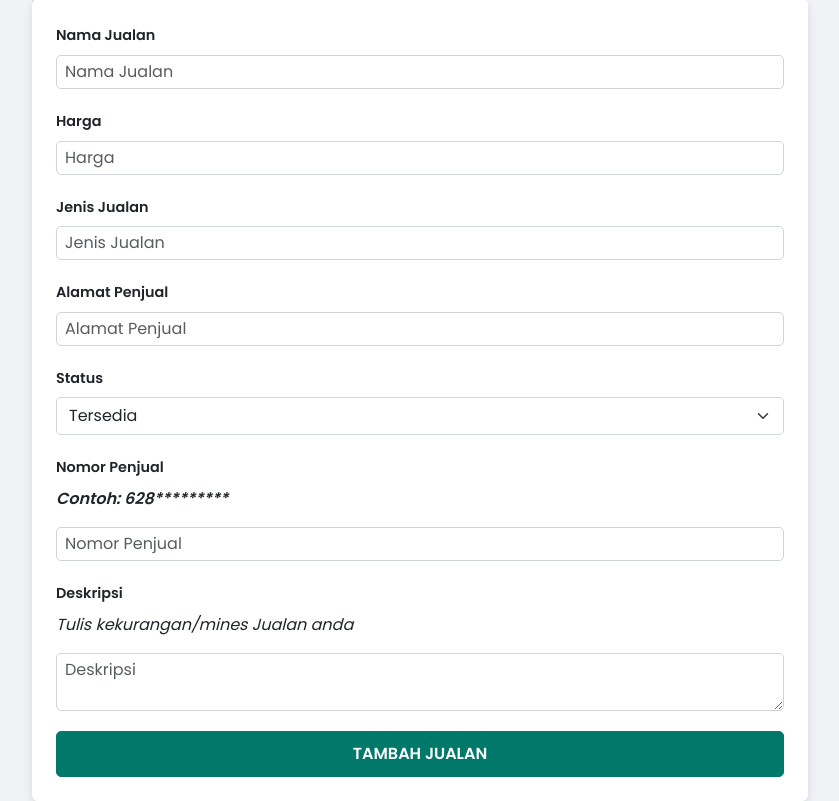
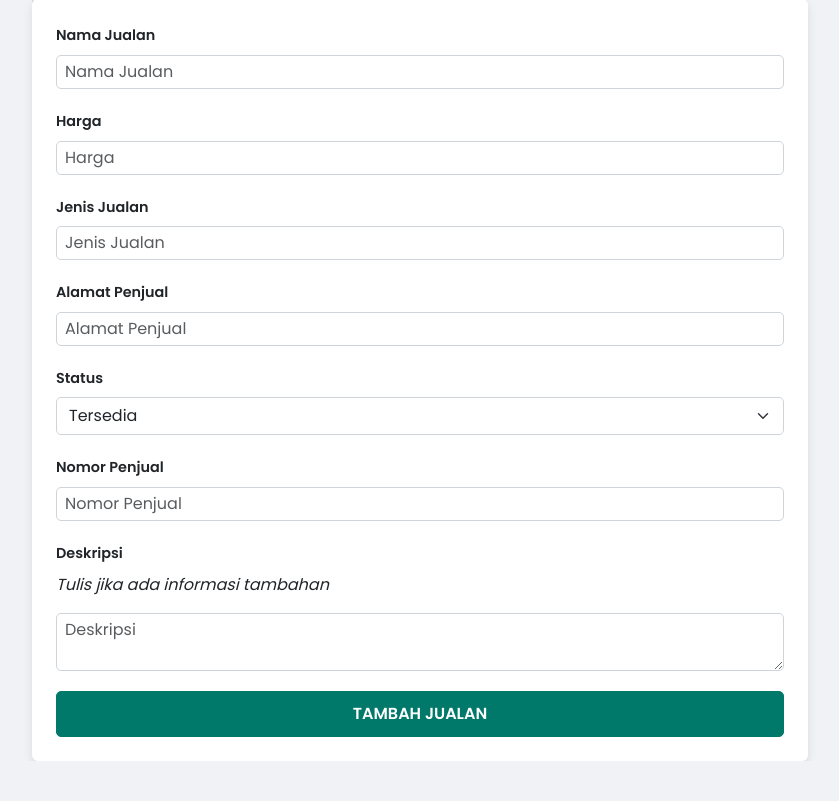
Before and after one commit to AndreasTopuh/caridana, a PHP site: page /app/view/add_produk.php in a window 1280 px wide. Shown: the part 141-942 px from the top of the page, without its empty margins (220-1059 px from the left). After the commit the page ends 902 px from the top, so only its background shows below. Run offline with PHP 8.4, Linux system fonts and the light colour scheme; the visitor is signed in with stand-in values (Sample User, id 1).

```diff
--- a/app/view/add_produk.php
+++ b/app/view/add_produk.php
@@ -125,13 +125,12 @@ if (!isset($_SESSION['user'])) {
 
             <div class="form-group">
                 <label for="nomor_penjual" class="form-label">Nomor Penjual</label>
-                <p><em><strong>Contoh: 628*********</strong></em></p>
                 <input type="text" name="nomor_penjual" id="nomor_penjual" class="form-control form-control-sm" placeholder="Nomor Penjual" required>
             </div>
 
             <div class="form-group">
                 <label for="deskripsi" class="form-label">Deskripsi</label>
-                <p><em>Tulis kekurangan/mines Jualan anda</em></p>
+                <p><em>Tulis jika ada informasi tambahan</em></p>
                 <textarea name="deskripsi" id="deskripsi" class="form-control form-control-sm" placeholder="Deskripsi"></textarea>
             </div>
 
--- a/app/view/produk_list.php
+++ b/app/view/produk_list.php
@@ -110,7 +110,9 @@ $produkList = $produkController->showAllProduk();
                             <div class="card-body">
                                 <h5 class="card-title"><?= htmlspecialchars($produk['nama']); ?></h5>
                                 <h6 class="card-subtitle mb-2 text-muted"><?= htmlspecialchars($produk['jenis']); ?> - </h6>
+
                                 <p class="card-text">Alamat: <?= htmlspecialchars($produk['alamat']); ?></p>
+
                                 <p class="card-text">
                                     Harga: Rp <?= htmlspecialchars($produk['harga']); ?><br>
                                     Status: <?= htmlspecialchars($produk['status']); ?><br>
@@ -120,7 +122,6 @@ $produkList = $produkController->showAllProduk();
                                     </a><br>
                                     Deskripsi: <?= htmlspecialchars($produk['deskripsi']); ?>
                                 </p>
-                                <a href="https://wa.me/<?= urlencode($produk['nomor_penjual']); ?>?text=Halo,%20saya%20tertarik%20dengan%20barang%20Anda:%20<?= urlencode($produk['nama']); ?>" class="card-link" target="_blank">Hubungi Penjual</a>
                             </div>
                         </div>
                     </div>
```
